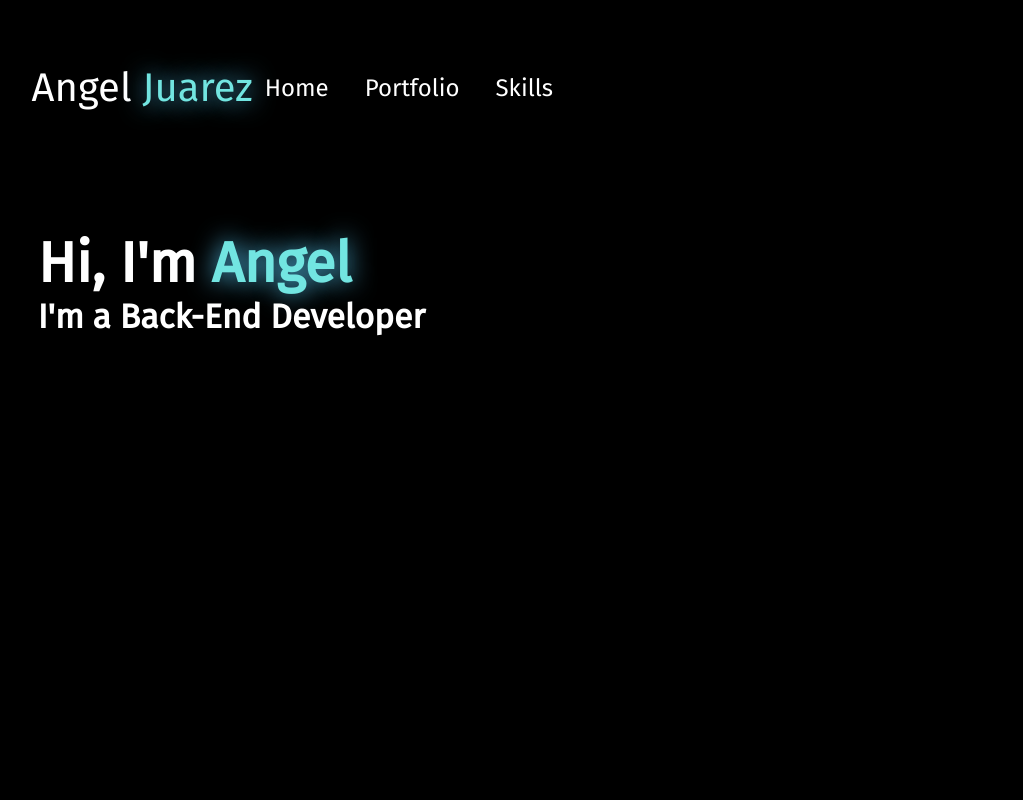
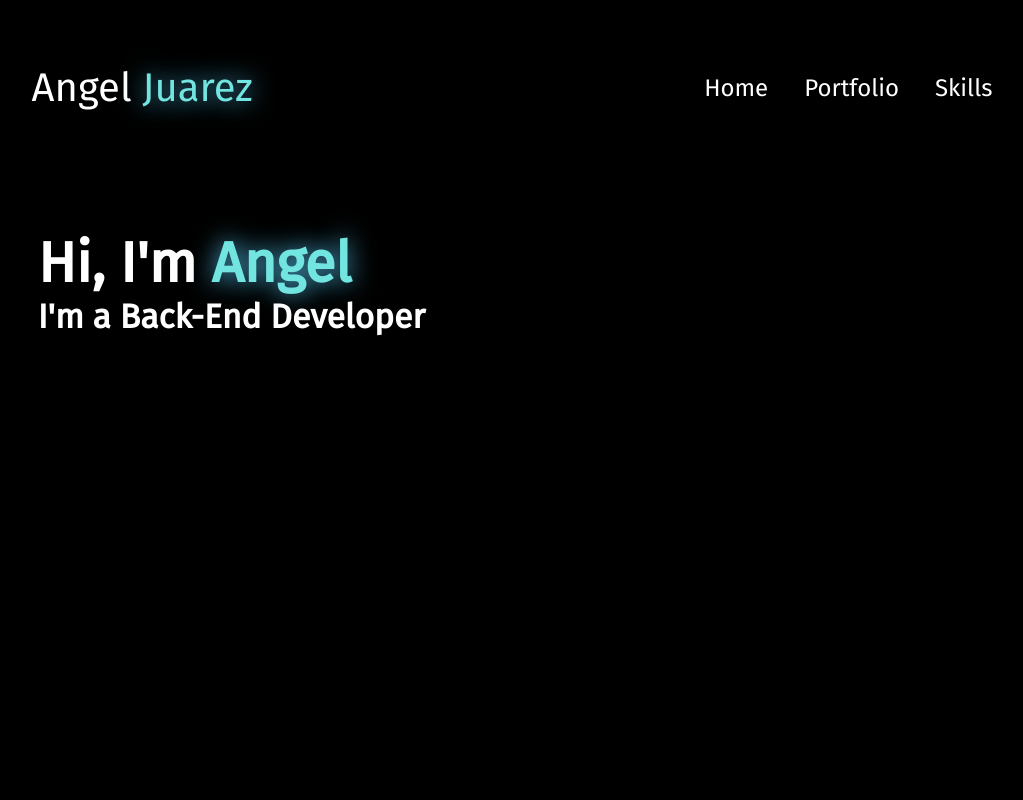
Before and after one commit to ajuarezse/website, a React (Vite) app: page / in a window 1280 px wide. Shown: the top 800 px of the page, without its empty margins (122-1145 px from the left). Built offline with nearby package versions, Linux system fonts and the light colour scheme.

Commit message:
resolve header padding issue

```diff
--- a/src/components/Header/Header.css
+++ b/src/components/Header/Header.css
@@ -4,7 +4,7 @@
 }
 
 .header {
-  padding: 4rem 12% 4rem;
+  padding: 4rem 12%;
   display: flex;
   justify-content: space-between;
   align-items: center;
@@ -14,6 +14,8 @@
   position: fixed;
   z-index: 5;
   background: rgba(0, 0, 0, 0.6);
+  width: 100%;
+  box-sizing: border-box;
 }
 
 .header__logo {
```
